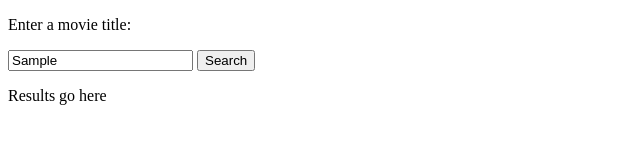
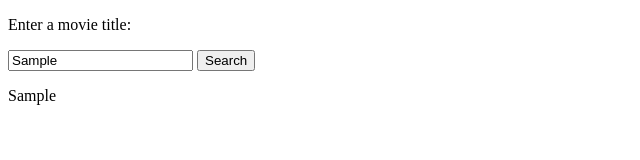
Before and after one commit to PaulSMilne/open_movies_database_lookup, a website: page index.html in a window 1280 px wide. Both pictures are taken after typing "Sample" into the empty fields and a click on the input "Search". Shown: the full height of the page, 0-640 px from the left. Drawn offline with Linux system fonts and the light colour scheme.

Commit message:
wrote input value to screen

```diff
--- a/index.html
+++ b/index.html
@@ -6,11 +6,11 @@
      <script src="index.js"></script>
 </head>
 <body>
-<p><label for="searchbox">Enter a movie title:</label></p>
-<input id="searchbox" type="text">
+<p><label for="search_box">Enter a movie title:</label></p>
+<input id="search_box" type="text">
 <input id="submit" type="submit" value="Search">
-<section id="searchresults">
-<p>Results go here</p>
+<section id="search_results">
+
 </section>
 </body>
 </html>
--- a/public/index.js
+++ b/public/index.js
@@ -1,5 +1,21 @@
 var app = function(){
      var submit = document.querySelector("#submit");
+     console.log(submit);
+
+     var searchResults = document.querySelector('#search_results');
+     console.log(searchResults);
+
+     var handleSubmit = function(){
+          console.log("I have been clicked");
+          var pTag = document.createElement("p");
+          console.log(pTag);
+          var searchBox = document.querySelector('#search_box');
+          console.log(searchBox);
+          console.log(searchBox.value);
+          pTag.innerText = searchBox.value;
+          searchResults.appendChild(pTag);
+     }
+
      submit.onclick = handleSubmit;
 }
 
```
